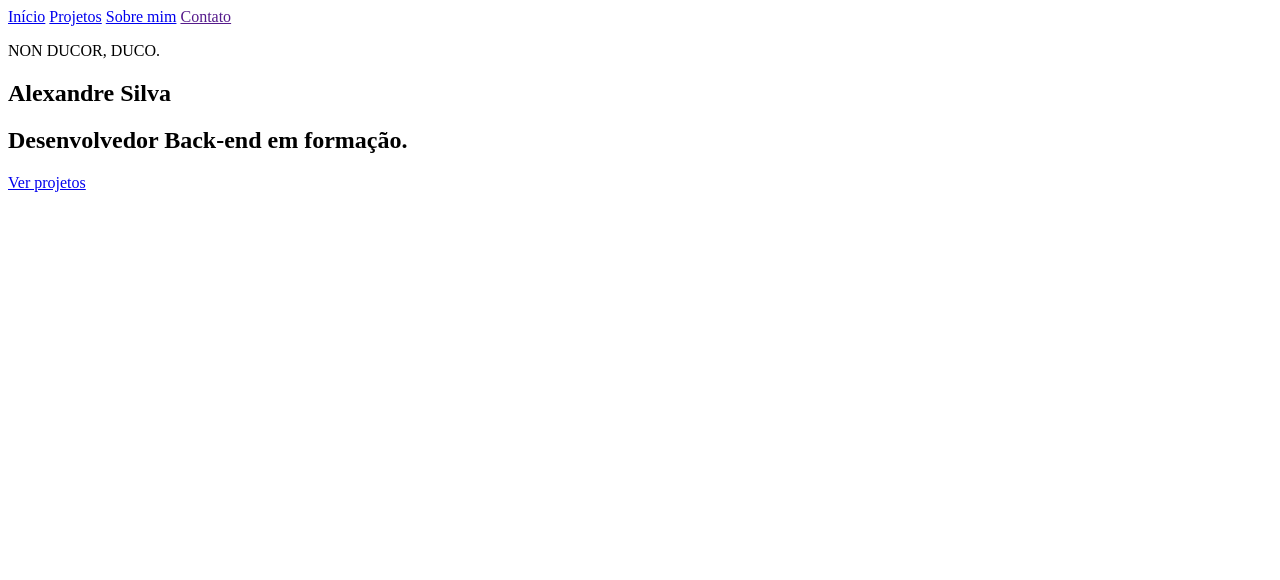
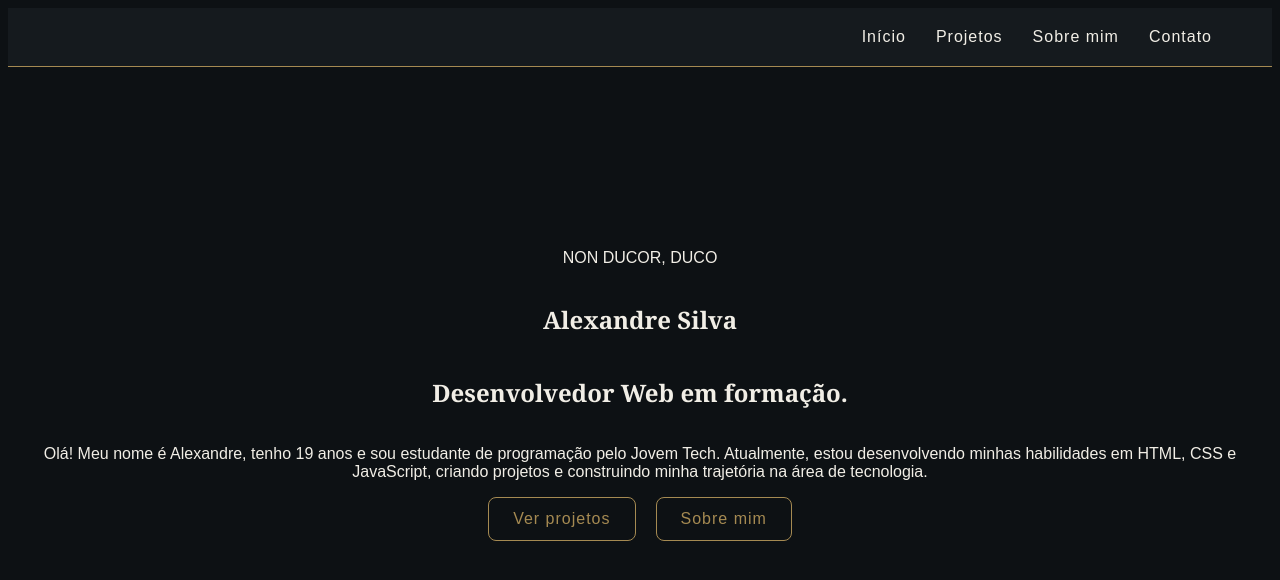
Before and after one commit to AleMorningstar/teste-gitdev1, a plain HTML site: page portifolio-hub/index.html in a window 1280 px wide. Drawn offline with Linux system fonts and the light colour scheme.

Commit message:
Add initial CSS styles and update index.html structure for portfolio hub

```diff
--- a/portifolio-hub/index.html
+++ b/portifolio-hub/index.html
@@ -4,6 +4,7 @@
     <meta charset="UTF-8">
     <meta name="viewport" content="width=device-width, initial-scale=1.0">
     <meta name="description" content="Portfólio de Alexandre Silva, desenvolvedor web em formação, com projetos em HTML, CSS e JavaScript.">
+    <link rel="stylesheet" href="style.css">
     <title>Alexandre Silva | Portofólio-HUB</title>
 </head>
 <body>
@@ -14,7 +15,7 @@
             <a href="index.html">Início</a>
             <a href="projetos.html">Projetos</a>
             <a href="sobre.html">Sobre mim</a>
-            <a href="">Contato</a>
+            <a href="#contato">Contato</a>
 
         </nav>
 
@@ -22,12 +23,19 @@
 
     <main>
 
-<section>
-    <p>NON DUCOR, DUCO.</p>
+<section class="hero">
+    <p class="motto">NON DUCOR, DUCO</p>
     <h1>Alexandre Silva</h1>
-    <h2>Desenvolvedor Back-end em formação.</h2>
-    <p></p>
+    <h2>Desenvolvedor Web em formação.</h2>
+    <p>Olá! Meu nome é Alexandre, tenho 19 anos e sou estudante de programação pelo Jovem Tech. Atualmente, estou desenvolvendo minhas habilidades em HTML, CSS e JavaScript, criando projetos e construindo minha trajetória na área de tecnologia.
+</p>
+    <div class="hero-botoes">
+
     <a href="projetos.html">Ver projetos</a>
+    <a href="sobre.html">Sobre mim</a>
+
+    </div>
+
 
 </section>
 
--- a/portifolio-hub/style.css
+++ b/portifolio-hub/style.css
@@ -0,0 +1,67 @@
+:root {
+    --cor-fundo: #0d1114;
+    --cor-fundo-secundario: #151a1e;
+    --cor-texto: #f1eee6;
+    --cor-destaque: #a58a52;
+}
+
+nav {
+    display: flex;
+    justify-content: flex-end;
+    align-items: center;
+    gap: 30px;
+}
+
+body {
+    background-color: var(--cor-fundo);
+    color: var(--cor-texto);
+    font-family: arial, sans-serif;
+}
+
+header {
+    padding: 20px 60px;
+    background-color: var(--cor-fundo-secundario);
+    border-bottom: 1px solid var(--cor-destaque);
+}
+
+.hero {
+    min-height: 80vh;
+    display: flex;
+    flex-direction: column;
+    justify-content: center;
+    align-items: center;
+    text-align: center;
+}
+
+.hero-botoes {
+    display: flex;
+    gap: 20px;
+}
+
+.hero-botoes a {
+    padding: 12px 24px;
+    border: 1px solid var(--cor-destaque);
+    color: var(--cor-destaque);
+    border-radius: 8px;
+    transition: 0.3s;
+}
+
+.hero-botoes a:hover {
+    background-color: var(--cor-destaque);
+    color: var(--cor-fundo);
+}
+
+h1, h2 {
+    font-family: Georgia, serif;
+}
+
+a {
+    color: var(--cor-texto);
+    text-decoration: none;
+    font-size: 16px;
+    letter-spacing: 1px;
+}
+
+a:hover {
+        color: var(--cor-destaque);
+    }
```
